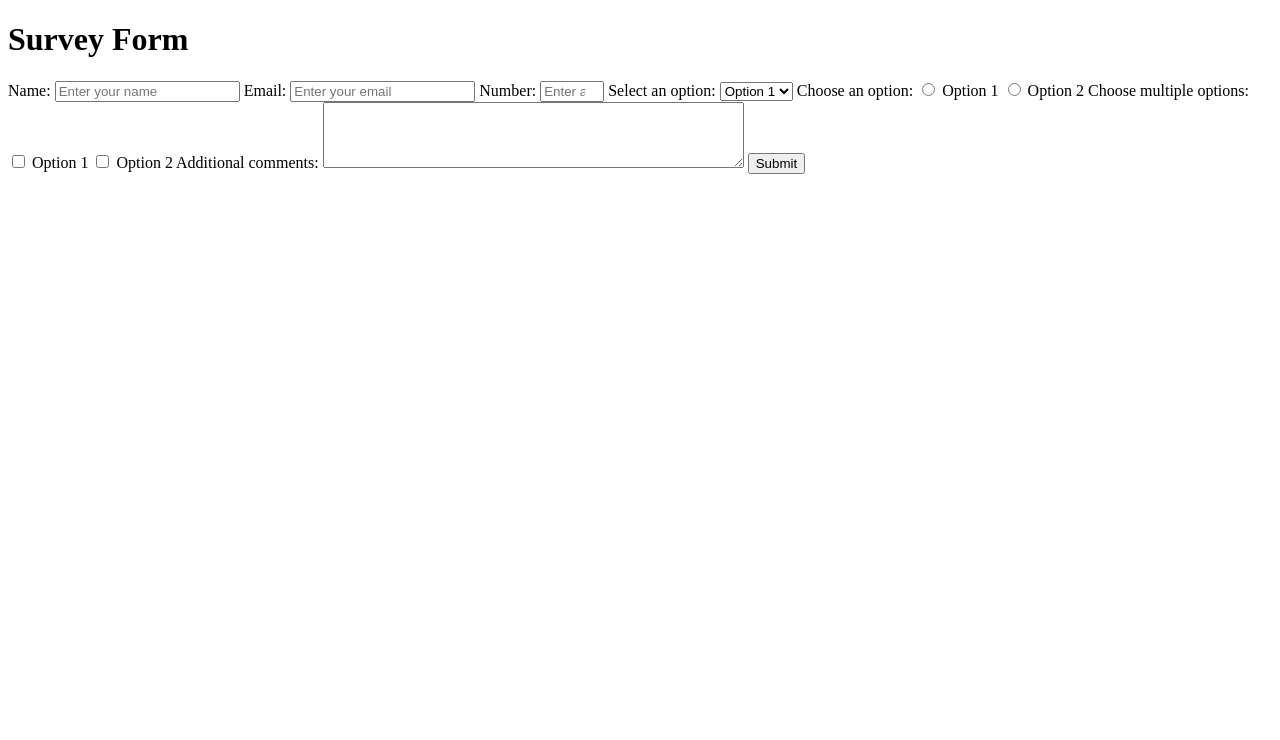
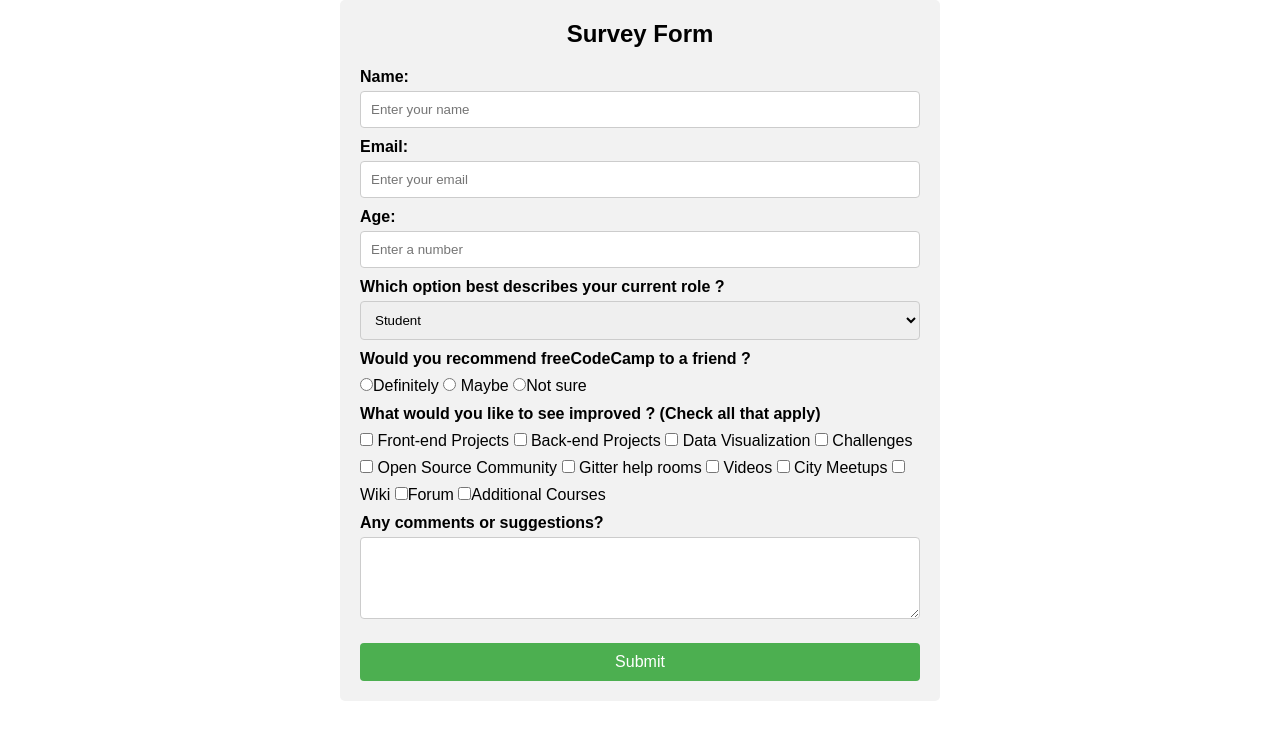
Before and after one commit to A7madRif3at/Vikrant-Ahmed, a plain HTML site: page index.html in a window 1280 px wide. Drawn offline with Linux system fonts and the light colour scheme; a script that the page names is missing.

Commit message:
final css done

```diff
--- a/css/style.css
+++ b/css/style.css
@@ -0,0 +1,69 @@
+*{
+    margin: 0;
+    padding: 0;
+    box-sizing: border-box;
+}
+
+.container {
+    max-width: 600px;
+    margin: 0 auto;
+    padding: 20px;
+    background-color: #f2f2f2;
+    border-radius: 5px;
+    font-family: Arial, sans-serif;
+  }
+
+  #title {
+    text-align: center;
+    font-size: 24px;
+    margin-bottom: 20px;
+  }
+
+  label {
+    display: block;
+    margin-top: 10px;
+    font-weight: bold;
+  }
+
+  input[type="text"],
+  input[type="email"],
+  input[type="number"],
+  select,
+  textarea {
+    width: 100%;
+    padding: 10px;
+    margin-top: 5px;
+    border: 1px solid #ccc;
+    border-radius: 4px;
+    box-sizing: border-box;
+  }
+
+  input[type="radio"],
+  input[type="checkbox"] {
+    margin-top: 10px;
+  }
+
+  #submit {
+    display: block;
+    width: 100%;
+    padding: 10px;
+    margin-top: 20px;
+    background-color: #4caf50;
+    color: white;
+    border: none;
+    border-radius: 4px;
+    cursor: pointer;
+    font-size: 16px;
+  }
+
+  #submit:hover {
+    background-color: #45a049;
+  }
+
+  input:focus,
+  select:focus,
+  textarea:focus {
+    outline: none;
+    border-color: #007bff;
+    box-shadow: 0 0 5px #007bff;
+  }
--- a/index.html
+++ b/index.html
@@ -12,36 +12,53 @@
       <script src="script.js"></script>
     </body>
     </html>
+    <div class="container">
+      <form id="survey-form">
         <h1 id="title">Survey Form</h1>
-    <form id="survey-form">
         <label for="name" id="name-label">Name:</label>
         <input type="text" id="name" placeholder="Enter your name" required>
 
         <label for="email" id="email-label">Email:</label>
         <input type="email" id="email" placeholder="Enter your email" required>
 
-      <label for="number" id="number-label">Number:</label>
+        <label for="number" id="number-label">Age:</label>
         <input type="number" id="number" placeholder="Enter a number" min="0" max="100">
 
-      <label for="dropdown">Select an option:</label>
+        <label for="dropdown">Which option best describes your current role ?</label>
         <select id="dropdown">
-        <option value="option1">Option 1</option>
-        <option value="option2">Option 2</option>
+          <option value="option1">Student</option>
+          <option value="option2">Full-time job</option>
+          <option value="option2">Full-time learner</option>
+          <option value="option2">Prefer not to say</option>
+          <option value="option2">Other</option>
         </select>
 
-      <label>Choose an option:</label>
-      <input type="radio" name="option" value="option1"> Option 1
-      <input type="radio" name="option" value="option2"> Option 2
+        <label>Would you recommend freeCodeCamp to a friend ?</label>
+        <input type="radio" name="option" value="option1">Definitely
+        <input type="radio" name="option" value="option2"> Maybe
+        <input type="radio" name="option" value="option2">Not sure
 
-      <label>Choose multiple options:</label>
-      <input type="checkbox" name="checkbox" value="option1"> Option 1
-      <input type="checkbox" name="checkbox" value="option2"> Option 2
+        <label>What would you like to see improved ? (Check all that apply)</label>
 
-      <label for="comments">Additional comments:</label>
+        <input type="checkbox" name="checkbox" value="option1">   Front-end Projects
+        <input type="checkbox" name="checkbox" value="option1">  Back-end Projects
+        <input type="checkbox" name="checkbox" value="option1">  Data Visualization
+        <input type="checkbox" name="checkbox" value="option1">  Challenges
+        <input type="checkbox" name="checkbox" value="option1">  Open Source Community
+        <input type="checkbox" name="checkbox" value="option1"> Gitter help rooms
+        <input type="checkbox" name="checkbox" value="option1"> Videos
+        <input type="checkbox" name="checkbox" value="option1"> City Meetups
+        <input type="checkbox" name="checkbox" value="option1">Wiki
+        <input type="checkbox" name="checkbox" value="option1">Forum
+        <input type="checkbox" name="checkbox" value="option1">Additional Courses
+
+        <label for="comments">Any comments or suggestions?</label>
         <textarea id="comments" rows="4" cols="50"></textarea>
 
         <button id="submit" type="submit">Submit</button>
       </form>
+    </div>
+
     <script  src="js/index.js"></script>
   </body>
 </html>
```
Lines whose indentation alone changed are shown as unchanged.
